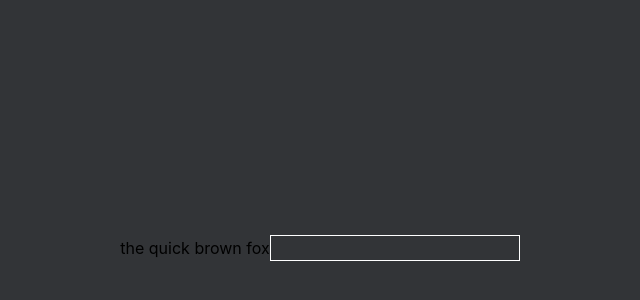
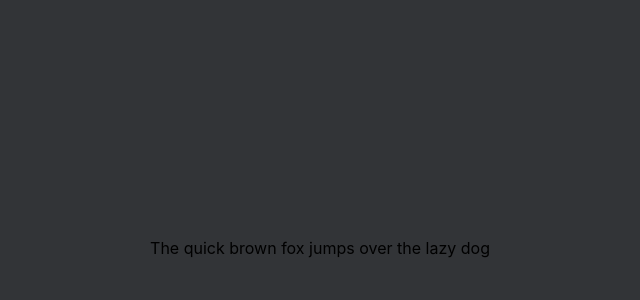
Before and after one commit to daisfasl/partytype, a React app in the folder frontend/: page / in a window 1280 px wide. Shown: the part 152-452 px from the top of the page, without its empty margins (320-960 px from the left). Built offline with nearby package versions, Linux system fonts and the light colour scheme; the HTML template or start-up script is replaced by a standard one.

Commit message:
Completed basic character color logic and hid input bar

```diff
--- a/frontend/src/App.jsx
+++ b/frontend/src/App.jsx
@@ -11,7 +11,7 @@ function App() {
         <div className="min-h-screen w-full bg-[#323437] flex items-center justify-center">
             <TypingDisplay targetWords={targetWords} currentWordIndex={currentWordIndex}
                 typedWord={typedWord} completedWords={completedWords} />
-            <input value={typedWord} onKeyDown={handleKeyDown} className="border border-white" />
+            <input value={typedWord} onKeyDown={handleKeyDown} className="opacity-0 absolute" />
 
         </div>
     )
--- a/frontend/src/components/TypingDisplay.jsx
+++ b/frontend/src/components/TypingDisplay.jsx
@@ -1,12 +1,29 @@
 
 
 function TextDisplay({ targetWords, currentWordIndex, typedWord, completedWords }) {
+    function getCharClass(wordIndex, charIndex, character) {
+        if (wordIndex < currentWordIndex) {
+            if (completedWords[wordIndex][charIndex] === targetWords[wordIndex][charIndex]) {
+                return "text-emerald-500"
+            } else {
+                return "text-red-500"
+            }
+        } else if (wordIndex === currentWordIndex) {
+            if (typedWord[charIndex] === undefined) return "pending"
+            if (typedWord[charIndex] === character) return "text-emerald-500"
+            return "text-red-500"
+        } else {
+            return "pending"
+        }
+
+    }
     return (
         <div>
-            {targetWords.map((word, index) => (
-                <span key={index}>{word.split("").map((character, charIndex) => (<span key={charIndex}>{character}</span>))}
+            {targetWords.map((word, wordIndex) => (
+            <span key={wordIndex}>{word.split("").map((character, charIndex) =>
+                (<span className={getCharClass(wordIndex, charIndex, character)} key={charIndex}>{character}</span>))}
                 {" "}
-                </span>
+            </span>
 
             ))}
         </div>
--- a/frontend/src/hooks/useTypingEngine.js
+++ b/frontend/src/hooks/useTypingEngine.js
@@ -1,7 +1,7 @@
 import { useState } from "react"
 
 function useTypingEngine() {
-    const [targetWords] = useState("the quick brown fox".split(" "))
+    const [targetWords] = useState("The quick brown fox jumps over the lazy dog".split(" "))
     const [currentWordIndex, setCurrentWordIndex] = useState(0)
     const [typedWord, setTypedWord] = useState("")
     const [completedWords, setCompletedWords] = useState([])
@@ -22,7 +22,7 @@ function useTypingEngine() {
                 setTypedWord(typedWord.slice(0, -1))
             }
         } else {
-            if (e.key.length === 1) {
+            if (e.key.length === 1 && typedWord.length < targetWords[currentWordIndex].length) {
                 setTypedWord(typedWord + e.key)
             }
         }
```
